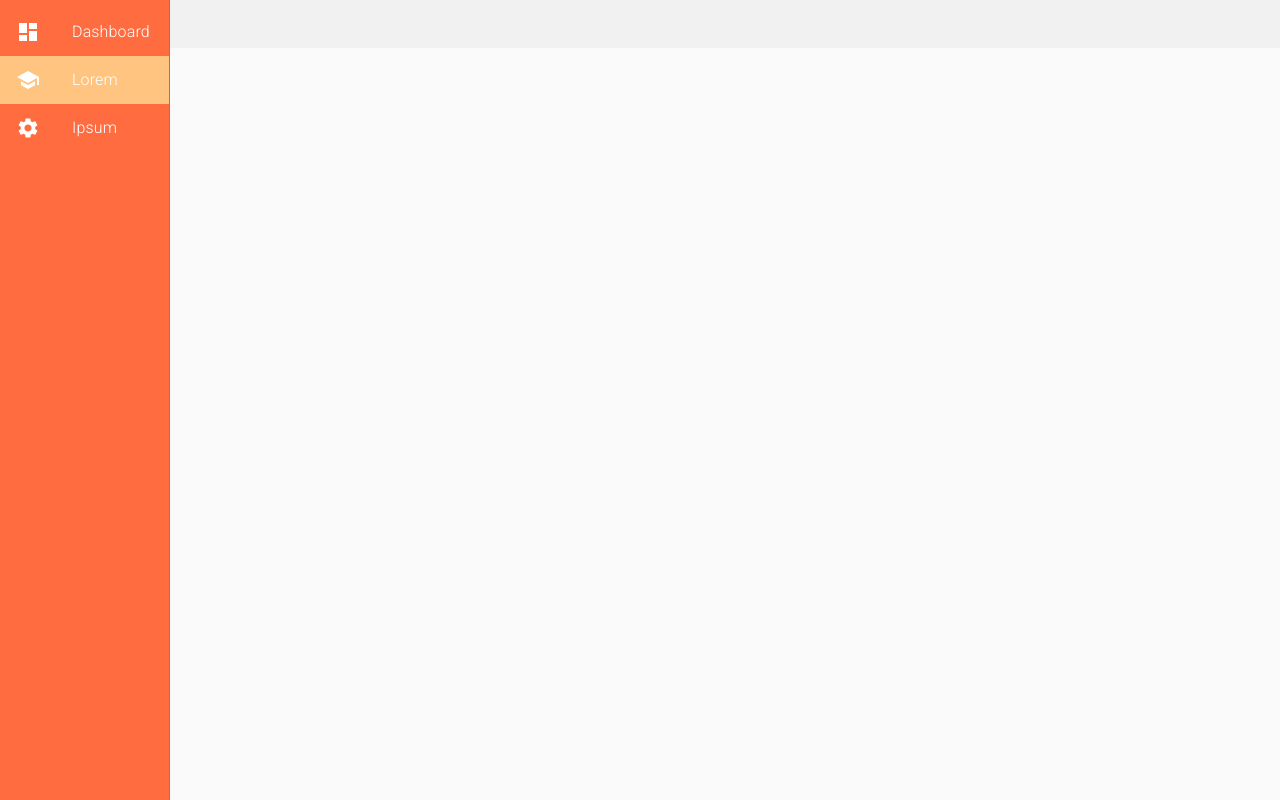
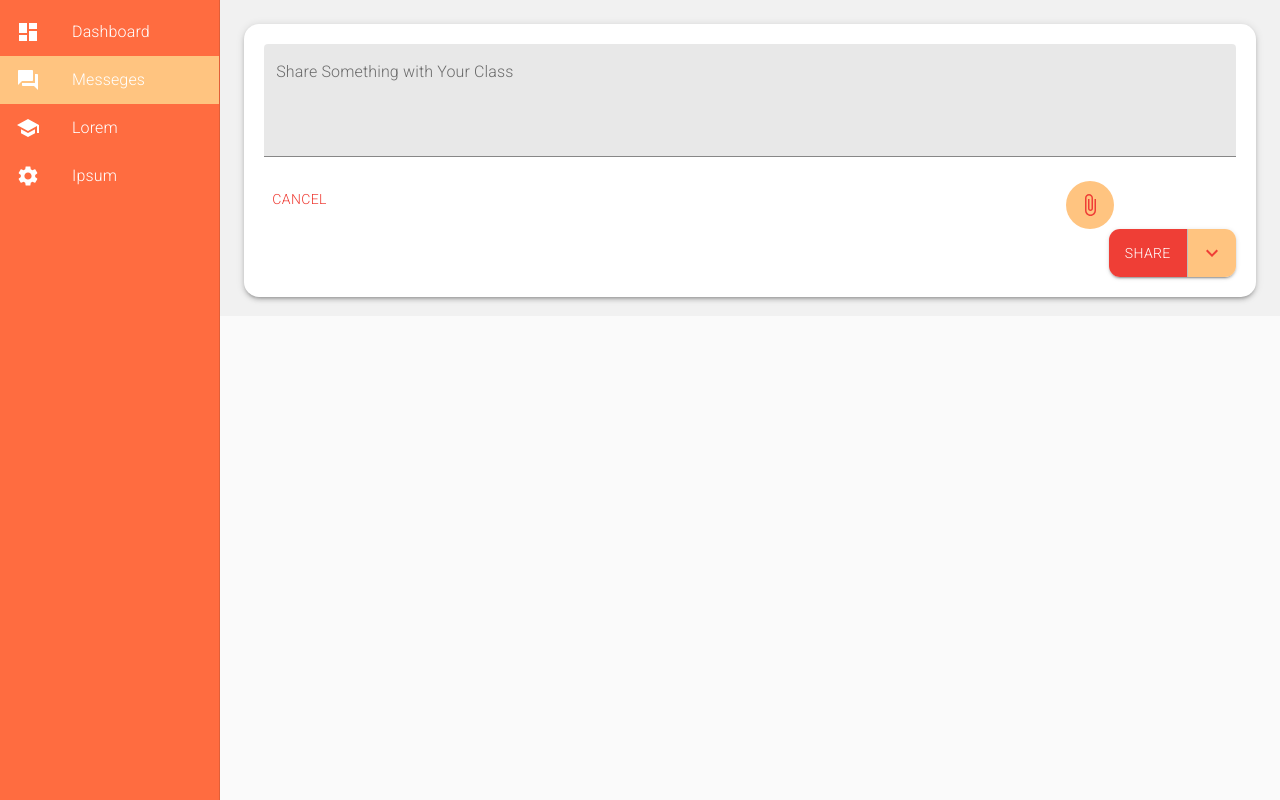
Before and after one commit to opticSquid/starwisp-test-ui, a React (Create React App) app: page /messeges in a window 1280 px wide. Built offline with nearby package versions, Linux system fonts and the light colour scheme.

Commit message:
All Completed!

```diff
--- a/src/Components/Dashboard/DashContent.js
+++ b/src/Components/Dashboard/DashContent.js
@@ -1,12 +1,30 @@
-import { Grid } from "@material-ui/core";
+import { Grid,makeStyles,InputBase} from "@material-ui/core";
+import SearchIcon from '@material-ui/icons/Search';
 import LargeGraph from "./LargeGraph";
 import RightTab from "./RightTab";
 import BottomLeftContent from "./BottomLeftContent";
 const DashContent = () => {
+  const classes = useStyles();
   return (
     <Grid container spacing={2}>
       <Grid item xs={8}>
         <Grid container direction="column" spacing={2}>
+          <Grid item xs={12}>
+          <div className={classes.search}>
+            <div className={classes.searchIcon}>
+              <SearchIcon style={{color: "#9d9d9d"}} />
+            </div>
+            <InputBase
+              placeholder="Search…"
+              classes={{
+                root: classes.inputRoot,
+                input: classes.inputInput,
+              }}
+              fullWidth
+              inputProps={{ 'aria-label': 'search' }}
+            />
+          </div>
+          </Grid>
           <Grid item xs={12}>
             <LargeGraph />
           </Grid>
@@ -23,3 +41,43 @@ const DashContent = () => {
 };
 
 export default DashContent;
+
+const useStyles = makeStyles((theme)=>({
+  search: {
+    position: 'relative',
+    borderRadius: theme.shape.borderRadius,
+    backgroundColor: "#e2e2e2",
+    '&:hover': {
+      backgroundColor: "#fafafa",
+    },
+    marginRight: theme.spacing(2),
+    marginLeft: 0,
+    width: '100%',
+    [theme.breakpoints.up('sm')]: {
+      marginLeft: theme.spacing(3),
+      width: 'auto',
+    },
+  },
+  searchIcon: {
+    padding: theme.spacing(0, 2),
+    height: '100%',
+    position: 'absolute',
+    pointerEvents: 'none',
+    display: 'flex',
+    alignItems: 'center',
+    justifyContent: 'center',
+  },
+  inputRoot: {
+    color: 'inherit',
+  },
+  inputInput: {
+    padding: theme.spacing(1, 1, 1, 0),
+    // vertical padding + font size from searchIcon
+    paddingLeft: `calc(1em + ${theme.spacing(4)}px)`,
+    transition: theme.transitions.create('width'),
+    width: '100%',
+    [theme.breakpoints.up('md')]: {
+      width: '20ch',
+    },
+  },
+}))
--- a/src/Components/Header.js
+++ b/src/Components/Header.js
@@ -9,9 +9,10 @@ import {
 import DashboardIcon from "@material-ui/icons/Dashboard";
 import SettingsIcon from "@material-ui/icons/Settings";
 import SchoolIcon from "@material-ui/icons/School";
+import QuestionAnswerIcon from '@material-ui/icons/QuestionAnswer';
 import { Link, useLocation } from "react-router-dom";
 
-const drawerWidth = 170;
+const drawerWidth = 220;
 
 const Header = (props) => {
   const classes = useStyles();
@@ -60,12 +61,18 @@ const Header = (props) => {
               }
             >
               <ListItemIcon>
-                <SchoolIcon className={classes.ListColor} />
+                <QuestionAnswerIcon className={classes.ListColor} />
               </ListItemIcon>
-              <ListItemText className={classes.ListColor}>Lorem</ListItemText>
+              <ListItemText className={classes.ListColor}>Messeges</ListItemText>
             </ListItem>
           </Link>
           <ListItem button key={3}>
+            <ListItemIcon>
+              <SchoolIcon className={classes.ListColor} />
+            </ListItemIcon>
+            <ListItemText className={classes.ListColor}>Lorem</ListItemText>
+          </ListItem>
+          <ListItem button key={4}>
             <ListItemIcon>
               <SettingsIcon className={classes.ListColor} />
             </ListItemIcon>
--- /dev/null
+++ b/src/Components/Messeges/Comment.js
@@ -0,0 +1,49 @@
+import {
+  Grid,
+  Avatar,
+  TextField,
+  IconButton,
+  makeStyles,
+} from "@material-ui/core";
+import SendIcon from "@material-ui/icons/Send";
+import IMG from "../../IMG.jpeg";
+const Comment = (props) => {
+  const classes = useStyles();
+  return (
+    <Grid
+      container
+      direction="row"
+      className={classes.comment}
+      style={props.Hidden === false ? { display: "flex" } : { display: "none" }}
+    >
+      <Grid item xs={1}>
+        <Avatar alt="Author Image" src={IMG} />
+      </Grid>
+      <Grid item xs>
+        <TextField
+          id="filled-multiline-static"
+          label="Share Something with Your Class"
+          multiline
+          rows={1}
+          variant="standard"
+          fullWidth
+        />
+      </Grid>
+      <Grid item xs={1}>
+        <IconButton style={{ marginLeft: "30%" }}>
+          <SendIcon style={{ fontSize: 50, color: "#733D47" }} />
+        </IconButton>
+      </Grid>
+    </Grid>
+  );
+};
+
+export default Comment;
+const useStyles = makeStyles(() => ({
+  comment: {
+    padding: "1%",
+    backgroundColor: "#fafafa",
+    borderBottomLeftRadius: 15,
+    borderBottomRightRadius: 15,
+  },
+}));
--- /dev/null
+++ b/src/Components/Messeges/Interaction.js
@@ -0,0 +1,89 @@
+import { useState } from "react";
+import { useStateValue } from "../../StateProvider";
+import Comment from "./Comment";
+import {
+  Paper,
+  Grid,
+  List,
+  ListItem,
+  ListItemText,
+  Avatar,
+  makeStyles,
+  Typography,
+} from "@material-ui/core";
+import IMG from "../../IMG.jpeg";
+function Interaction() {
+  const [{ posts }] = useStateValue();
+  const classes = useStyles();
+  const [Counter, setCounter] = useState(0);
+  const [Hidden, setHidden] = useState(true);
+  const time = (post) => {
+    let hour = post.time.getHours();
+    let time;
+    if (hour >= 12) {
+      hour = hour - 12;
+      time = hour.toString() + ":" + post.time.getMinutes() + "pm";
+      return time;
+    } else {
+      time = hour.toString() + ":" + post.time.getMinutes() + "am";
+      return time;
+    }
+  };
+  const comment = () => {
+    console.log("came");
+    setCounter((c) => (c += 1));
+    if (Counter % 2 === 0) {
+      setHidden(false);
+    } else {
+      setHidden(true);
+    }
+  };
+  return (
+    <Grid container direction="column">
+      <List>
+        {posts.map((post) => (
+          <ListItem key={posts.indexOf(post)}>
+            <Paper elevation={0} className={classes.paper} onClick={comment}>
+              <Grid container direction="row" className={classes.content}>
+                <Grid item xs={1}>
+                  <Avatar alt="Author Image" src={IMG} />
+                </Grid>
+                <Grid item xs>
+                  <Grid container justify="space-between">
+                    <Grid item xs={6}>
+                      <Typography component="subtitle1">
+                        <strong>Teacher</strong>
+                      </Typography>
+                    </Grid>
+                    <Grid
+                      item
+                      xs={6}
+                      style={{ fontSize: 13, textAlign: "right" }}
+                    >
+                      {time(post)}
+                    </Grid>
+                    <Grid item xs={12}>
+                      <ListItemText>{post.data}</ListItemText>
+                    </Grid>
+                  </Grid>
+                </Grid>
+              </Grid>
+              <Comment Hidden={Hidden} key={posts.indexOf(post)} />
+            </Paper>
+          </ListItem>
+        ))}
+      </List>
+    </Grid>
+  );
+}
+
+export default Interaction;
+const useStyles = makeStyles(() => ({
+  paper: {
+    width: "100%",
+    borderRadius: 15,
+  },
+  content: {
+    padding: "3%",
+  },
+}));
--- a/src/Components/Messeges/MessegeContent.js
+++ b/src/Components/Messeges/MessegeContent.js
@@ -1,11 +1,17 @@
-import React from 'react';
-
-function MessegeContent(props) {
-    return (
-        <div>
-
-        </div>
-    );
+import Post from "./Post";
+import Interaction from "./Interaction";
+import {Grid} from "@material-ui/core";
+function MessegeContent() {
+  return (
+   <Grid container direction="column">
+     <Grid item xs={12}>
+       <Post/>
+     </Grid>
+     <Grid item xs={12}>
+        <Interaction/>
+     </Grid>
+   </Grid>
+  );
 }
 
 export default MessegeContent;
--- /dev/null
+++ b/src/Components/Messeges/Post.js
@@ -0,0 +1,111 @@
+import { useState } from "react";
+import {
+  Paper,
+  TextField,
+  Grid,
+  makeStyles,
+  Button,
+  IconButton,
+  ButtonGroup,
+} from "@material-ui/core";
+import AttachFileIcon from "@material-ui/icons/AttachFile";
+import ExpandMoreOutlinedIcon from "@material-ui/icons/ExpandMoreOutlined";
+import {useStateValue} from "../../StateProvider";
+function Post() {
+  const [,dispatch] = useStateValue();
+  const classes = useStyles();
+  const [Ival, setIval] = useState("");
+  const cancel = (e) => {
+    e.preventDefault();
+    setIval("");
+  };
+  const submit = (e) =>{
+    e.preventDefault();
+    dispatch({
+      type: "ADD_POST",
+      item: {
+        data: Ival,
+        time: new Date(),
+      }
+    });
+  }
+  return (
+    <Paper className={classes.root} elevation={3}>
+      <Grid container spacing={3}>
+        <Grid item xs={12} style={{ borderRadius: 15 }}>
+          <TextField
+            id="filled-multiline-static"
+            label="Share Something with Your Class"
+            multiline
+            rows={4}
+            variant="filled"
+            fullWidth
+            value={Ival}
+            onChange={(e) => setIval(e.target.value)}
+          />
+        </Grid>
+        <Grid item xs={12}>
+          <Grid container direction="row">
+            <Grid item xs={9}>
+              <Button
+                variant="text"
+                style={{ color: "#EF3E36" }}
+                type="reset"
+                onClick={cancel}
+              >
+                Cancel
+              </Button>
+            </Grid>
+            <Grid item xs={3}>
+              <Grid container direction="row" style={{ textAlign: "right" }}>
+                <Grid item xs={6}>
+                  <IconButton
+                    style={{ color: "#ef3e36", backgroundColor: "#FFC480" }}
+                  >
+                    <AttachFileIcon />
+                  </IconButton>
+                </Grid>
+                <Grid item xs>
+                  <ButtonGroup variant="contained" style={{ borderRadius: 11 }}>
+                    <Button
+                      style={{
+                        backgroundColor: "#ef3e36",
+                        color: "#ffffff",
+                        borderTopLeftRadius: 11,
+                        borderBottomLeftRadius: 11,
+                      }}
+                      type="submit"
+                      onClick={submit}
+                    >
+                      Share
+                    </Button>
+                    <IconButton
+                      style={{
+                        color: "#ef3e36",
+                        backgroundColor: "#FFC480",
+                        borderTopRightRadius: 11,
+                        borderBottomRightRadius: 11,
+                      }}
+                      type="submit"
+                      onClick={submit}
+                    >
+                      <ExpandMoreOutlinedIcon />
+                    </IconButton>
+                  </ButtonGroup>
+                </Grid>
+              </Grid>
+            </Grid>
+          </Grid>
+        </Grid>
+      </Grid>
+    </Paper>
+  );
+}
+
+export default Post;
+const useStyles = makeStyles(() => ({
+  root: {
+    borderRadius: 15,
+    padding: "2%",
+  },
+}));
--- /dev/null
+++ b/src/StateProvider.js
@@ -0,0 +1,8 @@
+import React, { createContext, useContext, useReducer } from "react";
+export const StateContext = createContext();
+export const StateProvider = ({ reducer, initialState, children }) => (
+  <StateContext.Provider value={useReducer(reducer, initialState)}>
+    {children}
+  </StateContext.Provider>
+);
+export const useStateValue = () => useContext(StateContext);
--- a/src/index.js
+++ b/src/index.js
@@ -3,10 +3,13 @@ import ReactDOM from 'react-dom';
 import './index.css';
 import App from './App';
 import reportWebVitals from './reportWebVitals';
-
+import {StateProvider} from "./StateProvider";
+import  reducer , {initialState} from "./reducer";
 ReactDOM.render(
   <React.StrictMode>
+    <StateProvider initialState={initialState} reducer={reducer}>
     <App />
+    </StateProvider>
   </React.StrictMode>,
   document.getElementById('root')
 );
--- /dev/null
+++ b/src/reducer.js
@@ -0,0 +1,17 @@
+export const initialState = {
+    posts: [],
+};
+const reducer = (state,action) =>{
+    switch(action.type)
+    {
+        case "ADD_POST":
+            console.log("added");
+            return{
+                ...state,
+                posts: [...state.posts, action.item],
+            };
+        default:
+            return state;
+    }
+}
+export default reducer;
```
Also changed, not shown: src/IMG.jpeg (added), 1 other file (tests, documents, lock files or other folders).
